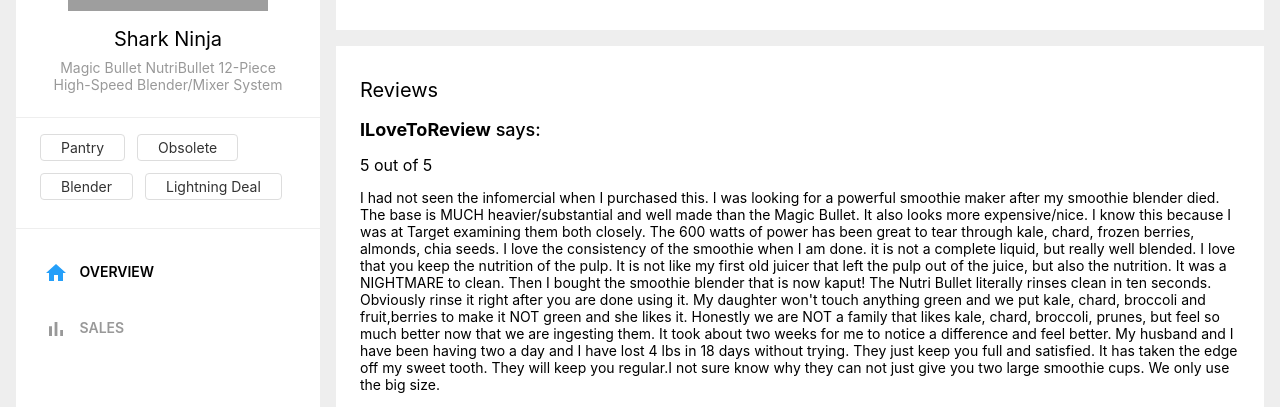
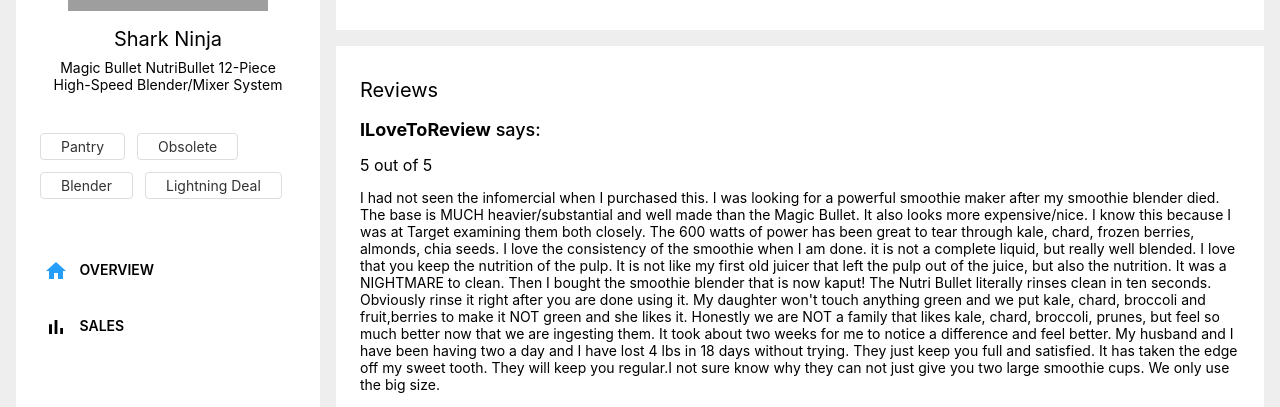
Before and after one commit to avrame/stackline-app, a React (Create React App) app: page / in a window 1280 px wide. Shown: the part 232-639 px from the top of the page. Built offline with nearby package versions, Linux system fonts and the light colour scheme; grey boxes are pictures that could not be loaded.

Commit message:
Using css vars

```diff
--- a/package.json
+++ b/package.json
@@ -24,6 +24,7 @@
 	},
 	"scripts": {
 		"start": "node server.js",
+		"dev": "react-scripts start",
 		"build": "react-scripts build",
 		"test": "react-scripts test",
 		"eject": "react-scripts eject"
--- a/src/App.css
+++ b/src/App.css
@@ -42,13 +42,13 @@ header {
 	font-size: 14px;
 	text-align: center;
 	font-weight: 400;
-	color: #999;
+	color: var(--grey-medium);
 	max-width: 250px;
 	margin: 0 auto .5rem;
 }
 
 .tags {
-	border: 1px solid #eee;
+	border: 1px solid var(--grey-lightest);
 	border-width: 1px 0;
 }
 
@@ -57,7 +57,7 @@ header {
 	font-weight: 600;
 	display: block;
 	text-transform: uppercase;
-	color: #999;
+	color: var(--grey-medium);
 	text-decoration: none;
 	padding: 1rem .25rem;
 }
@@ -69,7 +69,7 @@ header {
 	color: #000;
 }
 .side nav a.on svg {
-	color: #259ff9;
+	color: var(--brand-blue);
 }
 
 .page {
@@ -79,8 +79,6 @@ header {
 @media screen and (min-width: 720px) {
 	.page {
 		width: auto;
-		/* width: calc(75% - 3rem); */
 		flex: 75% 1 0;
-		/* max-width: 800px; */
 	}
 }
--- a/src/components/tag/tag.css
+++ b/src/components/tag/tag.css
@@ -1,9 +1,9 @@
 .tag {
 	font-size: 14px;
-	border: 1px solid #ddd;
+	border: 1px solid var(--gray-light);
 	border-radius: 4px;
 	text-decoration: none;
-	color: #333;
+	color: var(--gray-dark);
 	padding: .25rem 1.25rem;
 	margin-right: .75rem;
 	margin-bottom: .75rem;
--- a/src/index.css
+++ b/src/index.css
@@ -1,3 +1,12 @@
+:root {
+	/* colors*/
+	--gray-dark: #333;
+	--gray-medium: #999;
+	--gray-light: #ddd;
+	--gray-lightest: #eee;
+	--brand-blue: #259ff9;
+}
+
 * {
 	box-sizing: border-box;
 }
--- a/src/pages/sales/sales.css
+++ b/src/pages/sales/sales.css
@@ -2,7 +2,7 @@
 	width: 100%;
 }
 .sales-table th {
-	color: #333;
+	color: var(--gray-dark);
 	text-align: left;
 	font-weight: 400;
 	font-size: 14px;
@@ -14,7 +14,7 @@
 	vertical-align: middle;
 }
 .sales-table td {
-	color: #999;
+	color: var(--gray-medium);
 	border-top: 1px solid #eee;
 	padding: 1rem 0;
 }
@@ -22,5 +22,5 @@
 .svg-text {
 	text-transform: uppercase;
 	font-weight: 400;
-	fill: #999;
+	fill: var(--gray-medium);
 }
```
